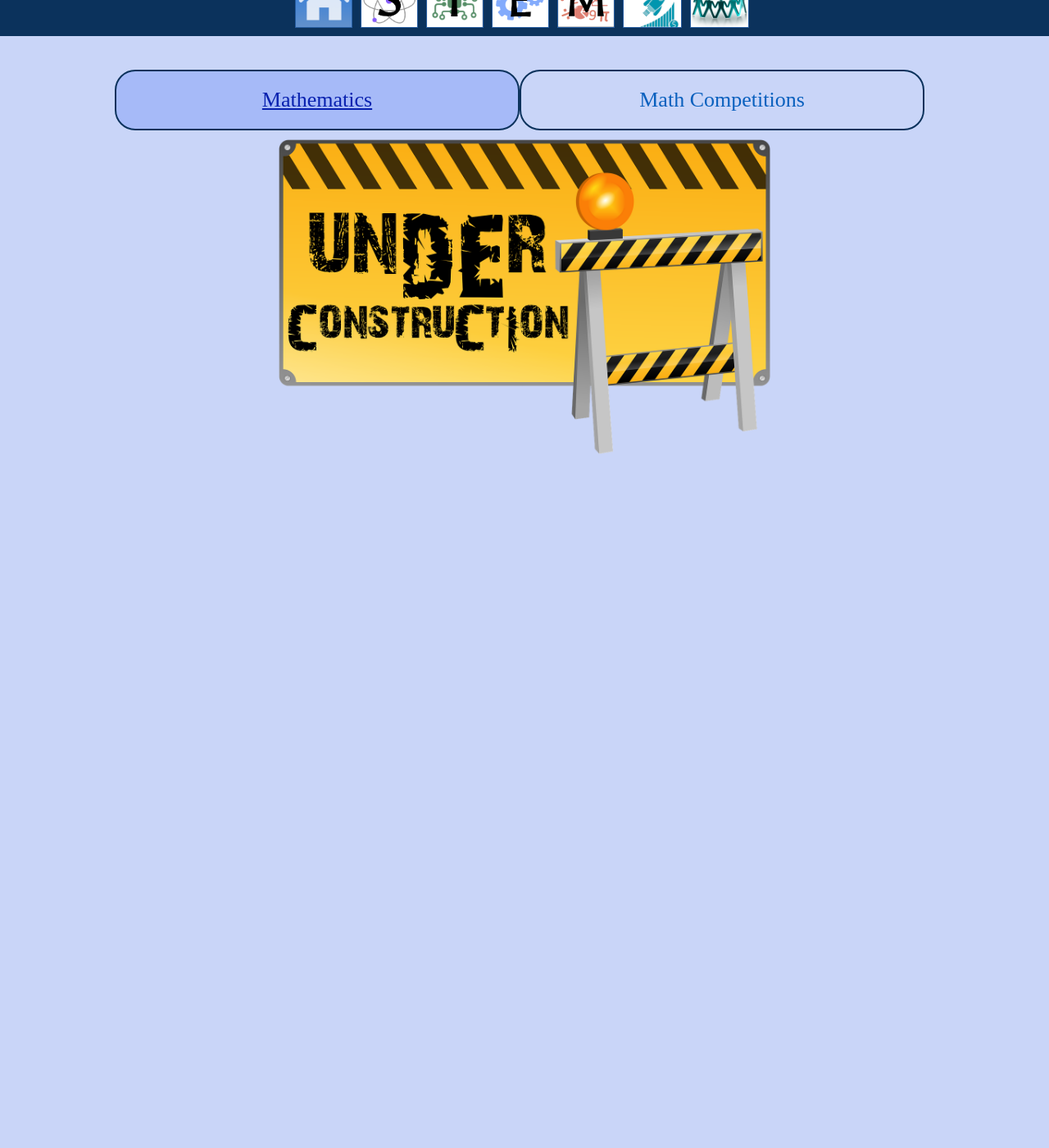
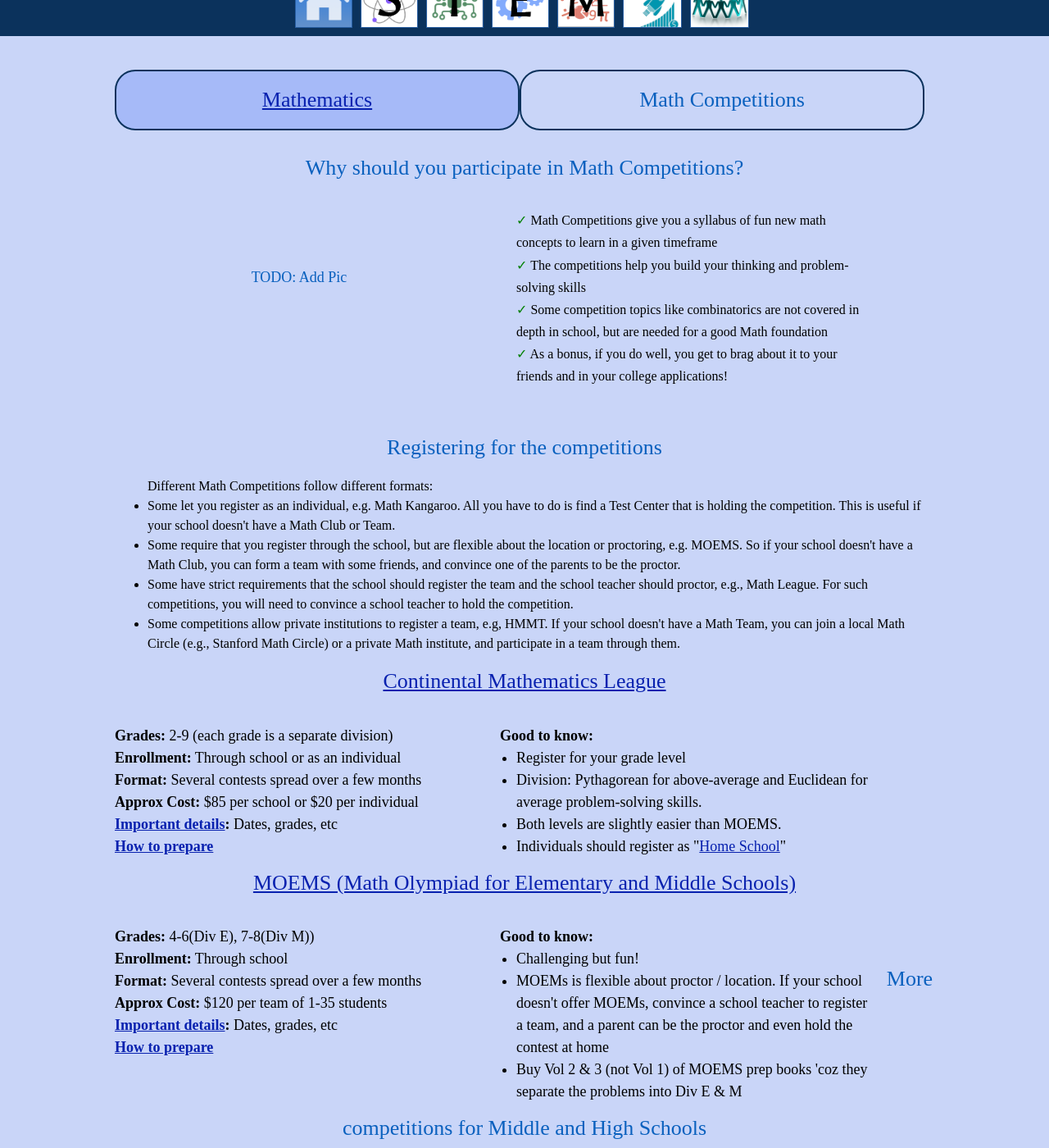
Before and after one commit to radicalcollegestrategies/stemscholars, a Jekyll site: the page built from mathematics/mathcompetitions.md, in a window 1280 px wide and 1400 px high, scrolled down 211 px. Shown: the whole window at 82% size. Built offline with Jekyll 4.4.1, drawn with Linux system fonts in a browser that asks for light colours; some web fonts are replaced; before the commit the page ends 900 px from its top, so only the background shows below that.

Commit message:
math competitions

```diff
--- a/_config.yml
+++ b/_config.yml
@@ -41,3 +41,4 @@
   logic:
   block:
   elemsci:
+  mathcomp:
--- a/mathematics/competitions.md
+++ /dev/null
@@ -1,20 +0,0 @@
----
-layout: default
-title: Mathematics
-permalink: /mathematics/competitions
-h1: Mathematics
-h2: Competitions
----
-
-<section50short style="height: 75px; padding-bottom:10px">
-  <div class="tabactive">
-    <h2><a href="/stem/mathematics">Mathematics</a></h2>
-  </div>
-  <div class="tabinactive">
-    <h2>Math Competitions</h2>
-  </div>
-</section50short>
-
-<section50short>
-<img class="center" src="/images/ComingSoon.png" style="width:600px; padding-bottom:50px;">
-</section50short>
--- /dev/null
+++ b/mathematics/mathcompetitions.md
@@ -0,0 +1,82 @@
+---
+layout: default
+title: Mathematics
+permalink: /mathematics/competitions
+h1: Mathematics
+h2: Competitions
+---
+
+<section50short style="height: 75px; padding-bottom:10px">
+  <div class="tabactive">
+    <h2><a href="/stem/mathematics">Mathematics</a></h2>
+  </div>
+  <div class="tabinactive">
+    <h2>Math Competitions</h2>
+  </div>
+</section50short>
+
+<section50>
+<h2>Why should you participate in Math Competitions?</h2>
+<!--img class="section50left" src="/images/engg/EmanueleRobot.jpg"-->
+<div class="section50left"><br><br><br><h3>TODO: Add Pic</h3></div>
+
+<div class="section50right">
+  <ul class="yes">
+    <li>Math Competitions give you a syllabus of fun new math concepts to learn in a given timeframe</li>
+    <li>The competitions help you build your thinking and problem-solving skills</li>
+    <li>Some competition topics like combinatorics are not covered in depth in school, but are needed for a good Math foundation</li>
+    <li>As a bonus, if you do well, you get to brag about it to your friends and in your college applications!</li>
+  </ul>
+ </div>
+</section50>
+
+<section50short>
+<h2>Registering for the competitions</h2>
+<div style="text-align:left">
+  <ul class="disc16l1"> Different Math Competitions follow different formats:
+    <li>Some let you register as an individual, e.g. Math Kangaroo. All you have to do is find a Test Center that is holding the competition. This is useful if your school doesn't have a Math Club or Team. </li>
+    <li>Some require that you register through the school, but are flexible about the location or proctoring, e.g. MOEMS. So if your school doesn't have a Math Club, you can form a team with some friends, and convince one of the parents to be the proctor.</li>
+    <li>Some have strict requirements that the school should register the team and the school teacher should proctor, e.g., Math League. For such competitions, you will need to convince a school teacher to hold the competition.</li>
+    <li>Some competitions allow private institutions to register a team, e.g, HMMT. If your school doesn't have a Math Team, you can join a local Math Circle (e.g., Stanford Math Circle) or a private Math institute, and participate in a team through them.</li>
+  </ul>
+</div>
+</section50short>
+
+{% for comp in site.mathcomp %}
+<section50short>
+  <h2> <a href=" {{ comp.toplink }} " target="_blank">{{ comp.heading }} </a> </h2>
+
+  <div class="section50left">
+    <ul class="compl1">
+    <li><b>Grades:</b> {{ comp.grades }} </li>
+    <li><b>Enrollment:</b> {{ comp.enrollment }} </li>
+    <li><b>Format:</b> {{ comp.format }} </li>
+    <li><b>Approx Cost:</b> {{ comp.cost }} </li>
+    <li><b><a href=" {{ comp.details }} " target="_blank">Important details</a>:</b> Dates, grades, etc</li>
+    <li><b><a href=" {{ comp.prep }} " target="_blank">How to prepare</a></b></li>
+    </ul>
+  </div>
+
+  <div class="section50right">
+    <ul class="compl1">
+    <li><b>Good to know:</b>
+    <ul class="compl2">
+      {{ comp.content }}
+    </ul> </li>
+    </ul>
+  </div>
+
+</section50short>
+<br><br>
+{% endfor %}
+
+<section50short>
+<h2>More competitions for Middle and High Schools</h2>
+<img class="center" src="/images/ComingSoon.png" style="width:600px; padding-bottom:50px;">
+</section50short>
+
+<section50>
+  <h2>Our Recommendations</h2>
+  <img class="center" src="/images/ComingSoon.png" style="width:600px; padding-top:50px;">
+
+</section50>
```
Also changed, not shown: _mathcomp/05_CML.md (added, +15 -0 lines), _mathcomp/10_MOEMS.md (added, +14 -0 lines), engineering/robocompetitions.md (+1 -0 lines), README.md.
